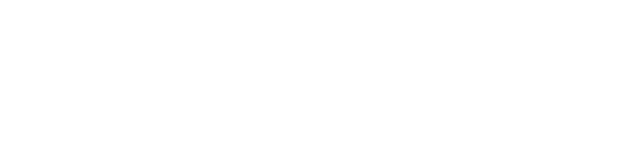
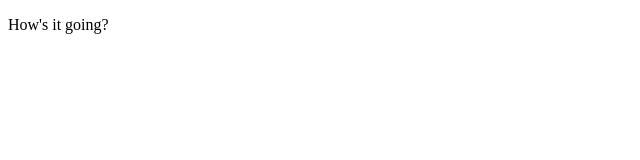
Before and after one commit to Angulorecto/Weather-Station, a plain HTML site: page page.html in a window 1280 px wide. Shown: the whole page, without its empty margins (0-640 px from the left). Drawn offline with Linux system fonts and the light colour scheme.

Commit message:
Update page.html

```diff
--- a/page.html
+++ b/page.html
@@ -1,3 +1,7 @@
 <!DOCTYPE html>
 <html>
+  <div>
+    <p> How's it going?
+    </p>
+    </div>
 </html>
```
